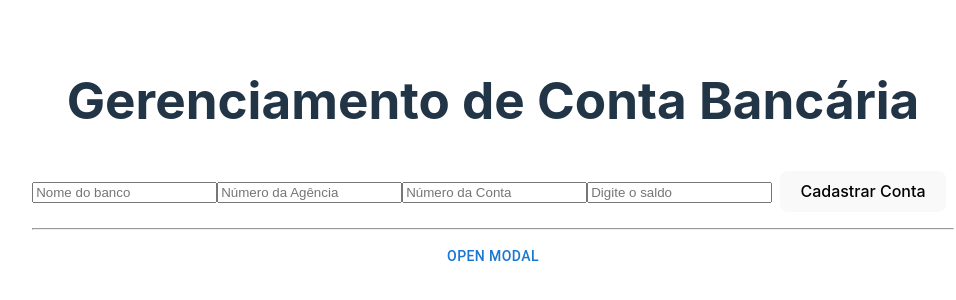
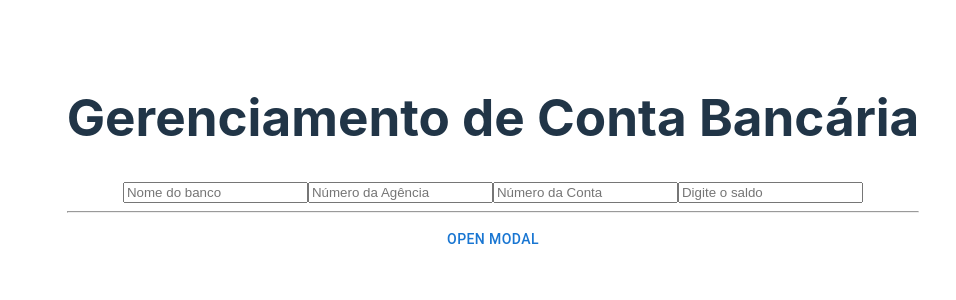
Before and after one commit to Hugodelima/atividade-branchs2, a React (Vite) app: page / in a window 1280 px wide. Shown: the part 244-544 px from the top of the page, without its empty margins (147-1103 px from the left). Built offline with nearby package versions, Linux system fonts and the light colour scheme.

Commit message:
Revert "fix: added the button handleCreate"

```diff
--- a/src/App.tsx
+++ b/src/App.tsx
@@ -152,9 +152,7 @@ function App() {
         placeholder="Digite o saldo"
       />
 
-      <button onClick={handleRegister}>
-        {editMode.enabled ? 'Alterar Conta' : 'Cadastrar Conta'}
-      </button>
+
 
       <hr />
       <Button onClick={handleOpen}>Open modal</Button>
```
